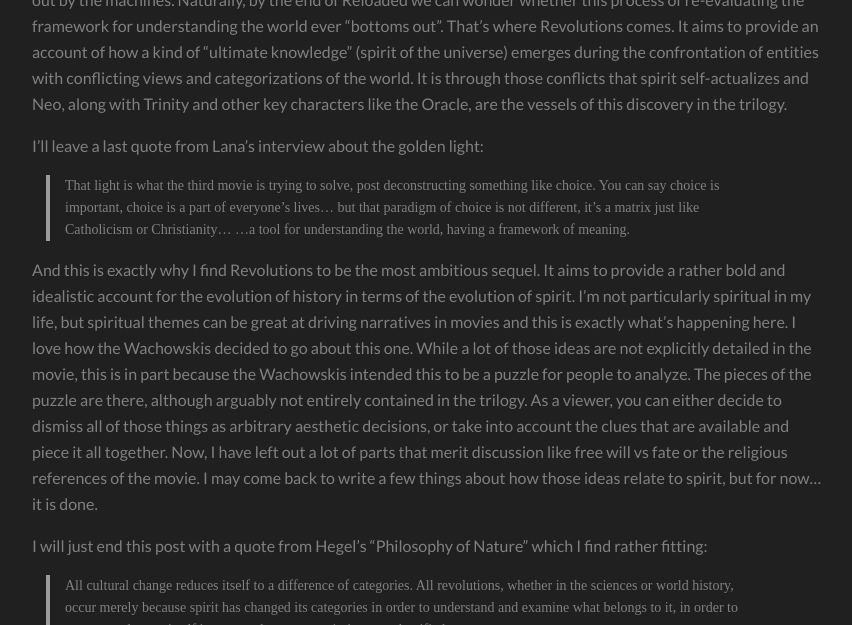
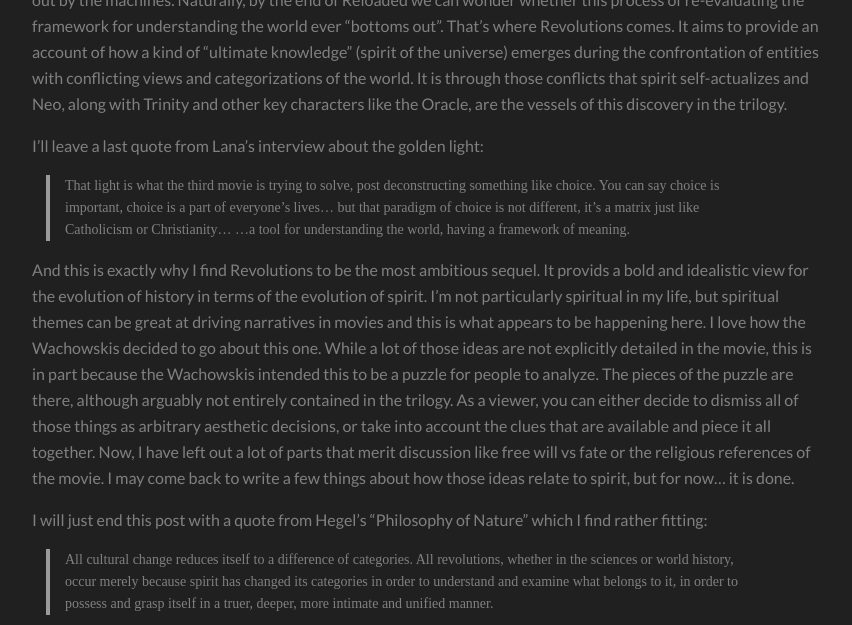
Before and after one commit to Stalence/stalence.github.io, a Jekyll site: the page built from _posts/2021-12-30-The Matrix Dialectics.md, in a window 1280 px wide and 900 px high, scrolled down 7972 px, cut to the strip 0-625 px from the top of the window. Shown: the whole strip, without its empty margins (213-1065 px from the left). Built offline with Jekyll 4.4.1, drawn with Linux system fonts in a browser that asks for light colours; a script that is not in the unit is left out.

Commit message:
Update 2021-12-30-The Matrix Dialectics.md

```diff
--- a/_posts/2021-12-30-The Matrix Dialectics.md
+++ b/_posts/2021-12-30-The Matrix Dialectics.md
@@ -168,7 +168,7 @@
 > That light is what the third movie is trying to solve, post deconstructing something like choice. You can say choice is important, choice is a part of everyone's lives... but that paradigm of choice is not different, it's a matrix just like Catholicism or Christianity...
 >...a tool for understanding the world, having a framework of meaning.
 
-And this is exactly why I find Revolutions to be the most ambitious sequel. It aims to provide a rather bold and idealistic account for the evolution of history in terms of the evolution of spirit. I'm not particularly spiritual in my life, but spiritual themes can be great at driving narratives in movies and this is exactly what's happening here.
+And this is exactly why I find Revolutions to be the most ambitious sequel. It provids a bold and idealistic view for the evolution of history in terms of the evolution of spirit. I'm not particularly spiritual in my life, but spiritual themes can be great at driving narratives in movies and this is what appears to be happening here.
 I love how the Wachowskis decided to go about this one.
 While a lot of those ideas are not explicitly detailed in the movie, this is in part because the Wachowskis intended this to be a puzzle for people to analyze.
 The pieces of the puzzle are there, although arguably not entirely contained in the trilogy. As a viewer, you can either decide to dismiss all of those things as arbitrary aesthetic decisions, or take into account the clues that are available and piece it all together. Now, I have left out a lot of parts that merit discussion like free will vs fate or the religious references of the movie. I may come back to write a few things about how those ideas relate to spirit, but for now... it is done.
```
